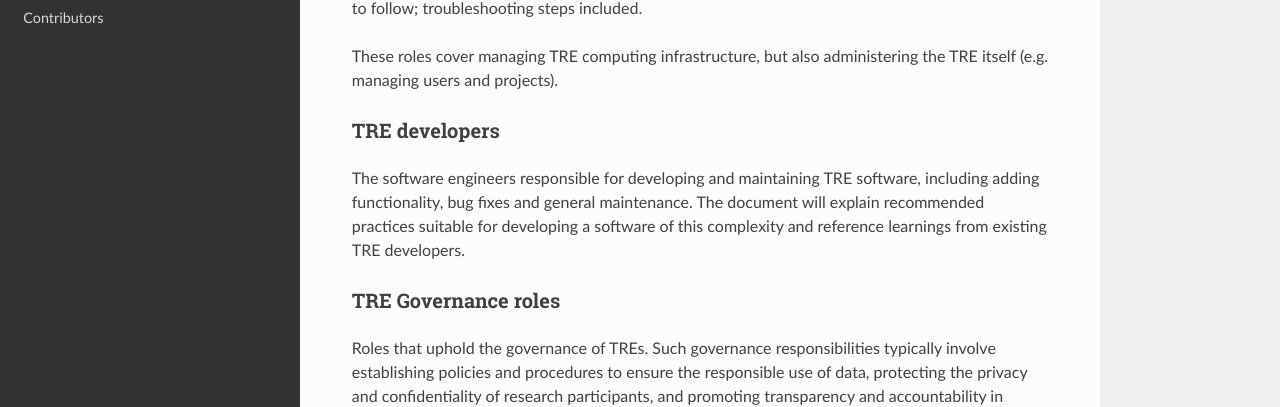
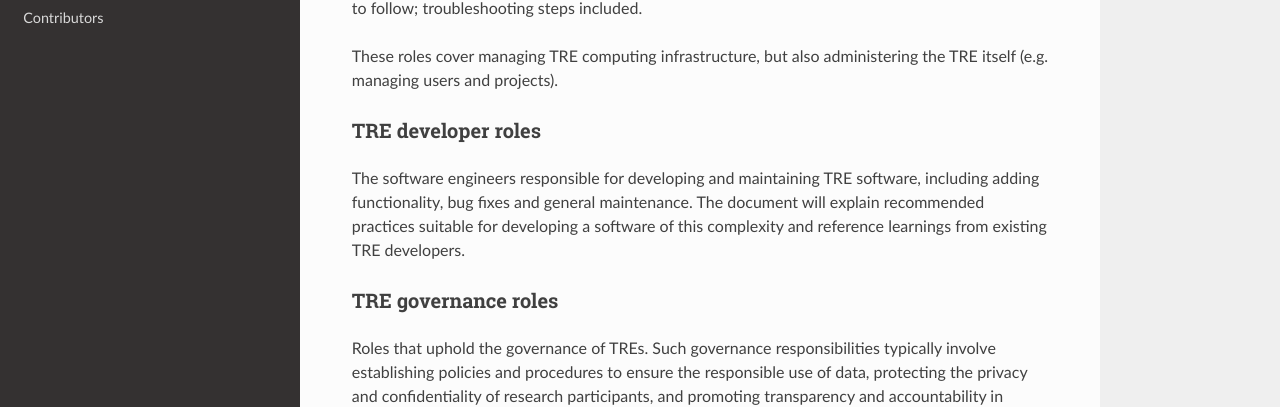
Before and after one commit to sa-tre/satre-specification, a Sphinx documentation site: the page built from docs/source/index.md, in a window 1280 px wide and 900 px high, scrolled down 1621 px. Shown: the part 143-550 px from the top of the window. Built offline with Sphinx 7.4.7 and the Read the Docs theme 2.0.0, drawn with Linux system fonts in a browser that asks for light colours.

Commit message:
consistent use of plural "roles"

```diff
--- a/docs/source/index.md
+++ b/docs/source/index.md
@@ -52,11 +52,11 @@ The IT and related professionals who will be responsible for deploying and manag
 
 These roles cover managing TRE computing infrastructure, but also administering the TRE itself (e.g. managing users and projects).
 
-### TRE developers
+### TRE developer roles
 
 The software engineers responsible for developing and maintaining TRE software, including adding functionality, bug fixes and general maintenance. The document will explain recommended practices suitable for developing a software of this complexity and reference learnings from existing TRE developers.
 
-### TRE Governance roles
+### TRE governance roles
 
 Roles that uphold the governance of TREs. Such governance responsibilities typically involve establishing policies and procedures to ensure the responsible use of data, protecting the privacy and confidentiality of research participants, and promoting transparency and accountability in research activities. Typical roles might include data custodians, ethicists, an independent board or a lay panel.
 
```
